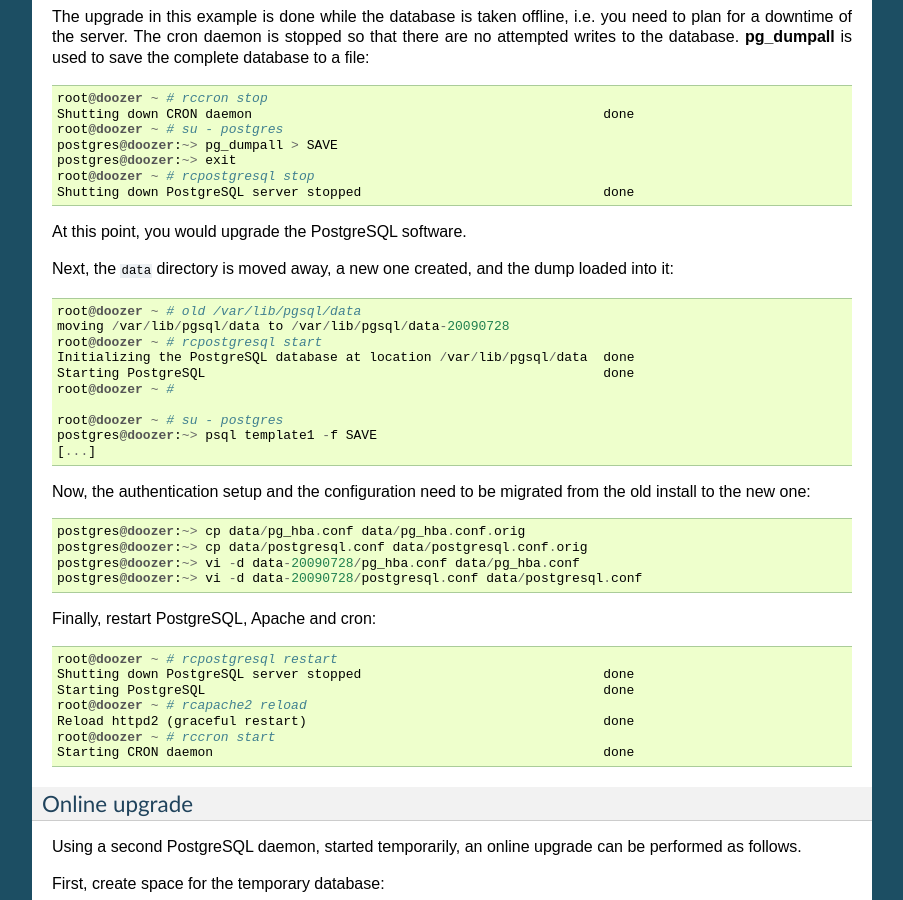
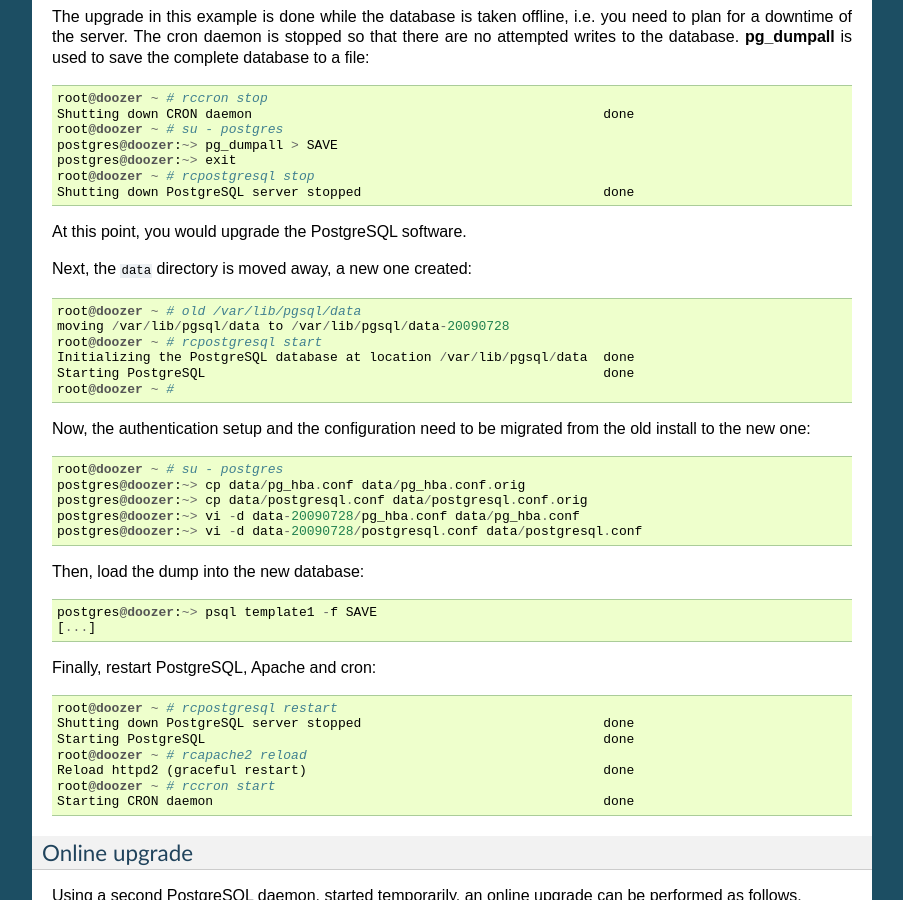
Before and after one commit to hayalci/mirrorbrain, a Sphinx documentation site: the page built from docs/upgrading.rst, in a window 1280 px wide and 900 px high, scrolled down 786 px. Shown: the whole window, without its empty margins (198-1101 px from the left). Built offline with Sphinx 7.4.7, drawn with Linux system fonts in a browser that asks for light colours.

Commit message:
docs: when upgrading PostgreSQL, change the order of the taken steps so that postgresql.conf is adjusted first, before the dump is loaded into the new database. Might be faster.
git-svn-id: http://svn.mirrorbrain.org/svn/mirrorbrain/trunk@7766 2d291e14-ff0c-0410-a3fa-d5caa9871f55

```diff
--- a/docs/upgrading.rst
+++ b/docs/upgrading.rst
@@ -66,8 +66,7 @@
 
 At this point, you would upgrade the PostgreSQL software.
 
-Next, the :file:`data` directory is moved away, a new one created, and the dump
-loaded into it::
+Next, the :file:`data` directory is moved away, a new one created::
 
    root@doozer ~ # old /var/lib/pgsql/data
    moving /var/lib/pgsql/data to /var/lib/pgsql/data-20090728
@@ -76,18 +75,19 @@
    Starting PostgreSQL                                                   done
    root@doozer ~ #
 
-   root@doozer ~ # su - postgres
-   postgres@doozer:~> psql template1 -f SAVE
-   [...]
-
 Now, the authentication setup and the configuration need to be migrated from
 the old install to the new one::
 
+   root@doozer ~ # su - postgres
    postgres@doozer:~> cp data/pg_hba.conf data/pg_hba.conf.orig
    postgres@doozer:~> cp data/postgresql.conf data/postgresql.conf.orig
    postgres@doozer:~> vi -d data-20090728/pg_hba.conf data/pg_hba.conf
    postgres@doozer:~> vi -d data-20090728/postgresql.conf data/postgresql.conf
 
+Then, load the dump into the new database::
+
+   postgres@doozer:~> psql template1 -f SAVE
+   [...]
 
 Finally, restart PostgreSQL, Apache and cron::
 
```
